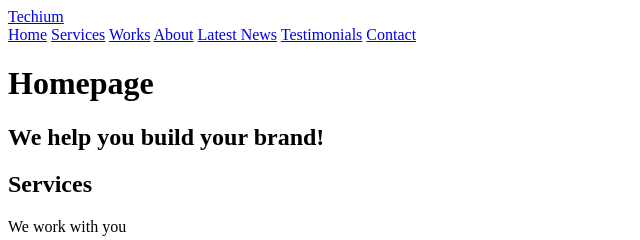
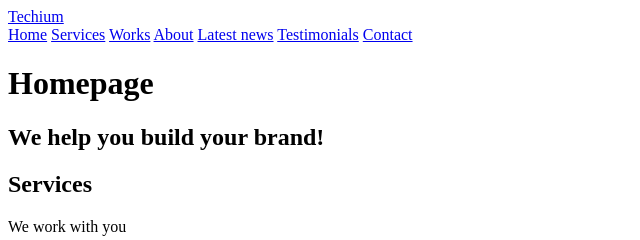
Before and after one commit to layosdev/holbertonschool-web_front_end, a plain HTML site: page 0x00-html_advanced/20-index.html in a window 1280 px wide. Shown: the top 240 px of the page, 0-640 px from the left. Drawn offline with Linux system fonts and the light colour scheme.

Commit message:
Add links

```diff
--- a/0x00-html_advanced/20-index.html
+++ b/0x00-html_advanced/20-index.html
@@ -25,7 +25,7 @@
                 <a href="#services">Services</a>
                 <a href="#works">Works</a>
                 <a href="#about">About</a>
-                <a href="#latest_news">Latest News</a>
+                <a href="#latest_news">Latest news</a>
                 <a href="#testimonials">Testimonials</a>
                 <a href="#contact">Contact</a>
             </nav>
```
